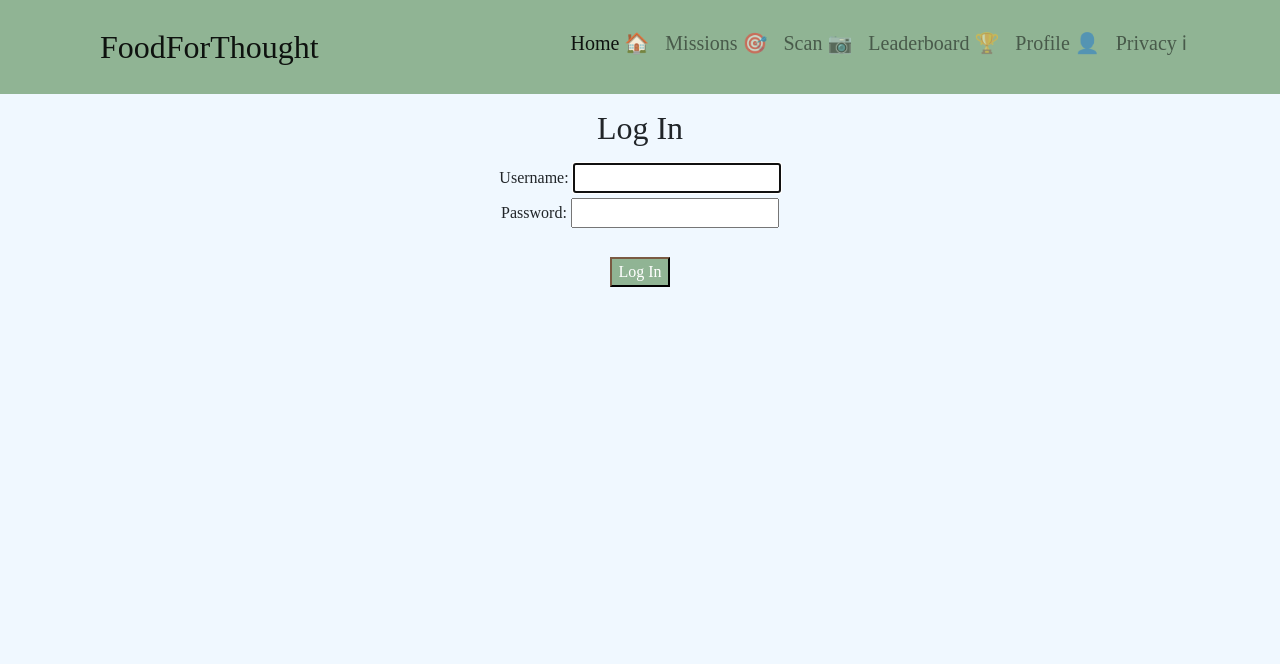
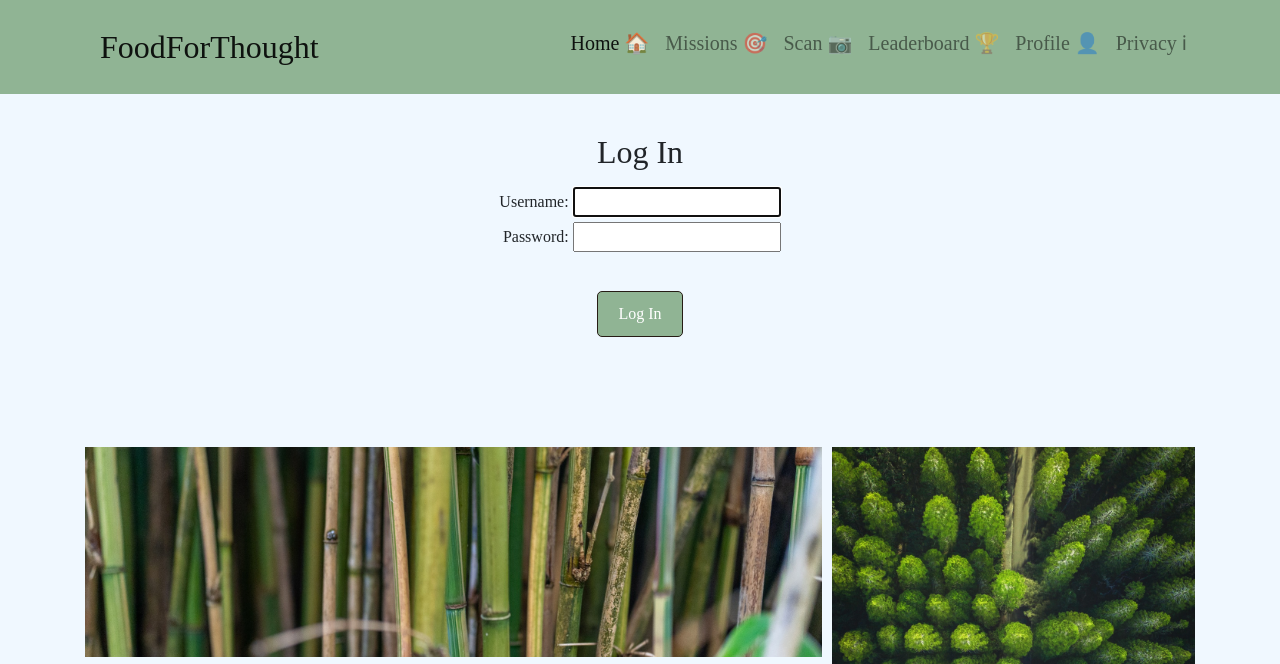
Before and after one commit to sjjleachexeter/ExplodingKittens, a Django app: page /accounts/login/ in a window 1280 px wide. Shown: the top 664 px of the page. Before the commit the page ends 287 px from the top, so only its background shows below. Run offline with Django 5.2, Linux system fonts and the light colour scheme; some libraries are stand-ins or nearby versions; some web fonts are replaced.

Commit message:
Align content for signup & login
Buttons aligned center for consistency between pages

```diff
--- a/DjangoFramework/Users/templates/registration/login.html
+++ b/DjangoFramework/Users/templates/registration/login.html
@@ -1,11 +1,20 @@
 {% extends "base.html"%} {% block title %}Log In {% endblock %}
 {% block content %}
-
+<br>
 <h2>Log In</h2>
-<form method = "post">
-    {% csrf_token %} <!-- prevents attacks that cause unwanted changes of state-->
-    {{ form }}
-    <br>
-    <button class="btn-secondary" type = "submit">Log In</button>
-</form>
+<div style="justify-content: center; display: flex; align-items: center;">
+    <form method = "post" style="text-align: right;"> <!-- textbox misalignment more noticeable than text misalignment -->
+        {% csrf_token %} <!-- prevents attacks that cause unwanted changes of state-->
+        {{ form }}
+        <br>
+        <div style="text-align: center;"> <!-- change text-align to move button-->
+        <button class="btn btn-secondary" type = "submit">Log In</button>
+        </div>
+    </form>
+</div>
+<div class="grid_login">
+    <div class="grid_login-1"></div>
+    <div class="grid_login-3"></div>
+    <div class="grid_login-2"></div>
+</div>
 {% endblock %}
```
Also changed, not shown: DjangoFramework/Users/templates/Users/signup.html (+4 -3 lines).
